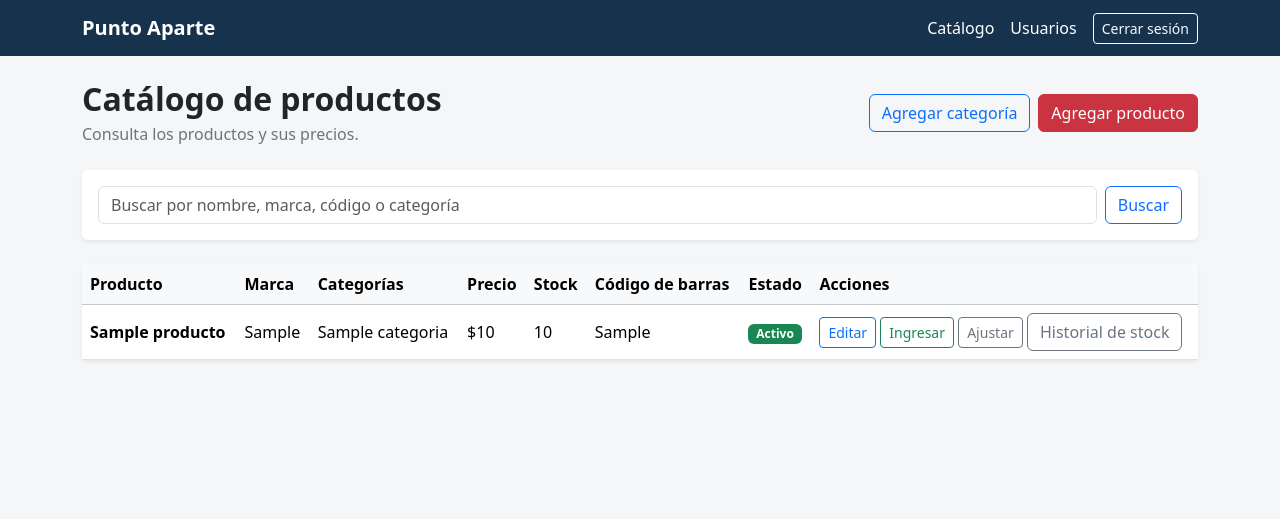
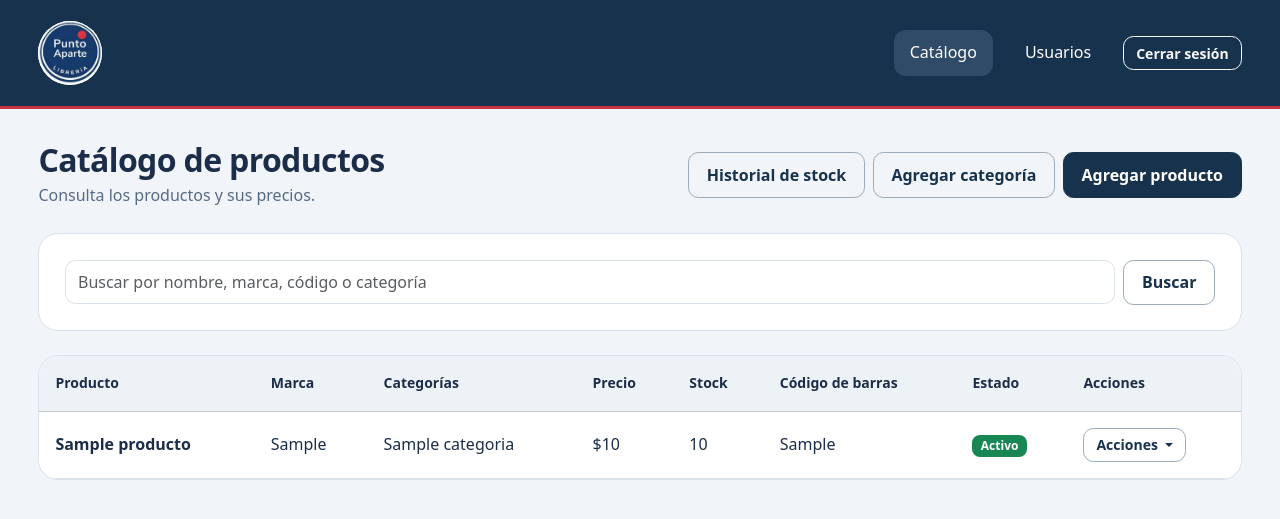
Before and after one commit to AlbertoCardenas19/punto-aparte, a Django app: page /catalogo/ in a window 1280 px wide. Shown: the top 519 px of the page. Run offline with Django 5.2, Linux system fonts and the light colour scheme; a user stored in the database is signed in; tables that the repository leaves empty hold one stand-in row (values such as "Sample post"); some libraries are stand-ins or nearby versions.

Commit message:
Unificar diseño de páginas existentes e integrar logo original

```diff
--- a/static/css/caja.css
+++ b/static/css/caja.css
@@ -19,3 +19,9 @@
 .pa-caja .pa-caja-total { font-size: clamp(1.4rem, 2vw, 1.8rem); gap: .75rem; flex-wrap: wrap; }
 .pa-caja .pa-caja-cobrar { --bs-btn-color: white; --bs-btn-bg: #13294c; --bs-btn-border-color: #13294c; --bs-btn-hover-color: white; --bs-btn-hover-bg: #203e65; --bs-btn-hover-border-color: #203e65; --bs-btn-active-color: white; --bs-btn-active-bg: #0c1c35; --bs-btn-active-border-color: #0c1c35; --bs-btn-focus-shadow-rgb: 19, 41, 76; min-height: 4.5rem; font-weight: 700; border-radius: .85rem; }
 @media (max-width: 575.98px) { .pa-caja .pa-caja-productos { grid-template-columns: 1fr; } }
+/* Encabezado de marca con navegación de alto contraste. */
+.pa-caja .pa-caja-cabecera { background: var(--pa-navy); color: #fff; border-bottom: 3px solid var(--pa-red); }
+.pa-caja .pa-caja-marca { display: flex; align-items: center; gap: 1rem; color: #fff; }
+.pa-caja .pa-caja-marca span { font-size: 1rem; font-weight: 500; }
+.pa-caja .pa-caja-cabecera nav a { color: #fff; }
+.pa-caja .pa-caja-cabecera nav a:hover, .pa-caja .pa-caja-cabecera nav a:focus-visible, .pa-caja .pa-caja-cabecera .pa-caja-activa { color: #fff; background: #304b68; }
--- /dev/null
+++ b/static/css/punto-aparte.css
@@ -0,0 +1,50 @@
+:root {
+    --pa-navy: #17324d;
+    --pa-red: #c93440;
+    --pa-ink: #1b2d48;
+    --pa-muted: #566b86;
+    --pa-border: #d9e1eb;
+    --pa-surface: #f1f4f8;
+}
+.pa-app { font-family: system-ui, -apple-system, "Segoe UI", sans-serif; color: var(--pa-ink); background: var(--pa-surface); line-height: 1.6; }
+.pa-app h1, .pa-app h2, .pa-app h3 { color: var(--pa-ink); letter-spacing: -.02em; }
+.pa-app .text-secondary { color: var(--pa-muted) !important; }
+.pa-app main.container { max-width: 1440px; padding: 2rem clamp(1rem, 3vw, 3rem) !important; }
+.pa-app .navbar-pa { background: var(--pa-navy); padding: 1rem 0; border-bottom: 3px solid var(--pa-red); }
+.pa-app .pa-nav-contenido { padding-inline: clamp(1rem, 3vw, 3rem); gap: 1rem; }
+.pa-app .pa-logo { width: 64px; height: 64px; object-fit: contain; border-radius: 50%; background: white; flex-shrink: 0; }
+.pa-app .pa-logo-acceso { width: 96px; height: 96px; margin-bottom: 1.5rem; }
+.pa-app .navbar .nav-link { color: #fff; padding: .65rem 1rem; border-radius: .75rem; }
+.pa-app .navbar .nav-link:hover, .pa-app .navbar .nav-link.active { background: #304b68; color: #fff; }
+.pa-app .card { border: 1px solid var(--pa-border); border-radius: 1.25rem; box-shadow: none; background: #fff; }
+.pa-app .card-body { padding: clamp(1.25rem, 2vw, 2rem); }
+.pa-app .card-title { font-weight: 700; margin-bottom: 1rem; }
+.pa-app .form-control, .pa-app .form-select { border-color: var(--pa-border); border-radius: .65rem; color: var(--pa-ink); min-height: 2.75rem; }
+.pa-app .form-control:focus, .pa-app .form-select:focus, .pa-app .form-check-input:focus { border-color: #60738e; box-shadow: 0 0 0 .25rem rgb(23 50 77 / 18%); }
+.pa-app label { font-weight: 500; margin-bottom: .4rem; }
+.pa-app form p { margin-bottom: 1.25rem; }
+.pa-app .helptext { display: block; font-size: .875rem; color: var(--pa-muted); margin-top: .4rem; }
+.pa-app .errorlist { color: #a92732; padding-left: 1.25rem; }
+.pa-app .form-check-input:checked { background-color: var(--pa-navy); border-color: var(--pa-navy); }
+.pa-app .btn { border-radius: .65rem; padding: .6rem 1.1rem; font-weight: 600; }
+.pa-app .btn-sm { padding: .35rem .75rem; font-size: .875rem; }
+.pa-app .btn-lg { padding: 1rem 1.5rem; font-size: 1.15rem; }
+.pa-app .btn-pa { --bs-btn-color: #fff; --bs-btn-bg: var(--pa-navy); --bs-btn-border-color: var(--pa-navy); --bs-btn-hover-color: #fff; --bs-btn-hover-bg: #294e70; --bs-btn-hover-border-color: #294e70; --bs-btn-active-color: #fff; --bs-btn-active-bg: #102438; --bs-btn-active-border-color: #102438; --bs-btn-disabled-color: #fff; --bs-btn-disabled-bg: var(--pa-navy); --bs-btn-disabled-border-color: var(--pa-navy); --bs-btn-focus-shadow-rgb: 23,50,77; }
+.pa-app .btn-outline-primary, .pa-app .btn-outline-secondary { --bs-btn-color: var(--pa-navy); --bs-btn-border-color: #9aabba; --bs-btn-hover-color: #fff; --bs-btn-hover-bg: var(--pa-navy); --bs-btn-hover-border-color: var(--pa-navy); --bs-btn-active-color: #fff; --bs-btn-active-bg: var(--pa-navy); --bs-btn-active-border-color: var(--pa-navy); --bs-btn-focus-shadow-rgb: 23,50,77; }
+.pa-app .btn-outline-danger { --bs-btn-color: #ad2431; --bs-btn-border-color: #ad2431; --bs-btn-hover-bg: #ad2431; --bs-btn-hover-border-color: #ad2431; --bs-btn-active-bg: #ad2431; --bs-btn-active-border-color: #ad2431; }
+.pa-app .table { --bs-table-color: var(--pa-ink); --bs-table-border-color: var(--pa-border); --bs-table-hover-bg: #f1f4f8; }
+.pa-app .table-light { --bs-table-bg: #edf2f7; --bs-table-color: var(--pa-ink); }
+.pa-app .table th { font-size: .875rem; font-weight: 600; white-space: nowrap; }
+.pa-app .table td, .pa-app .table th { padding: 1rem; }
+.pa-app .table-responsive { border-radius: 1.25rem; }
+.pa-app .badge { border-radius: .5rem; padding: .45em .7em; }
+.pa-app .text-bg-primary { background-color: var(--pa-navy) !important; }
+.pa-app code { color: var(--pa-navy); }
+.pa-app .alert { border-radius: .85rem; }
+.pa-app .page-link { color: var(--pa-navy); border-color: var(--pa-border); }
+.pa-app .dropdown-menu { border-color: var(--pa-border); border-radius: .75rem; padding: .5rem; }
+.pa-app .dropdown-item { border-radius: .4rem; padding: .6rem .9rem; }
+.pa-app .dropdown-item:active { background: var(--pa-navy); }
+.pa-app .pa-venta-total { font-size: 1.25rem; }
+.pa-app :is(a, button):focus-visible { outline: 3px solid #6f91b5; outline-offset: 3px; }
+@media (max-width: 575.98px) { .pa-app .navbar .pa-nav-contenido { align-items: flex-start; } .pa-app .table td, .pa-app .table th { padding: .75rem; } }
--- a/templates/base.html
+++ b/templates/base.html
@@ -7,49 +7,24 @@
     <meta name="viewport" content="width=device-width, initial-scale=1">
     <title>{% block title %}Punto Aparte{% endblock %}</title>
     <link rel="stylesheet" href="{% static 'vendor/bootstrap/css/bootstrap.min.css' %}">
-    <style>
-        :root {
-            --pa-navy: #17324d;
-            --pa-red: #c93440;
-        }
-
-        body {
-            background: #f4f6f8;
-        }
-
-        .navbar-pa {
-            background: var(--pa-navy);
-        }
-
-        .btn-pa {
-            color: #fff;
-            background: var(--pa-red);
-            border-color: var(--pa-red);
-        }
-
-        .btn-pa:hover {
-            color: #fff;
-            background: #a92732;
-            border-color: #a92732;
-        }
-    </style>
+    <link rel="stylesheet" href="{% static 'css/punto-aparte.css' %}">
     {% block extra_css %}{% endblock %}
 </head>
 
-<body class="{% block body_class %}{% endblock %}">
+<body class="pa-app {% block body_class %}{% endblock %}">
     {% block navigation %}
     <nav class="navbar navbar-expand-lg navbar-dark navbar-pa">
-        <div class="container">
-            <a class="navbar-brand fw-semibold" href="{% url 'inicio' %}">Punto Aparte</a>
+        <div class="container-fluid pa-nav-contenido">
+            <a class="navbar-brand fw-semibold" href="{% url 'inicio' %}"><img class="pa-logo" src="{% static 'img/logo_punto_aparte.jpg' %}" alt="Punto Aparte, librería"></a>
 
             {% if request.user.is_authenticated %}
-            <div class="d-flex align-items-center gap-3">
-                <a class="nav-link text-white" href="{% url 'catalogo:lista_productos' %}">
+            <div class="d-flex flex-wrap align-items-center gap-3">
+                <a class="nav-link {% if request.resolver_match.namespace == 'catalogo' %}active{% endif %}" {% if request.resolver_match.namespace == 'catalogo' %}aria-current="page"{% endif %} href="{% url 'catalogo:lista_productos' %}">
                     Catálogo
                 </a>
 
                 {% if request.user.rol == "JEFE" %}
-                <a class="nav-link text-white" href="{% url 'usuarios:lista' %}">
+                <a class="nav-link {% if request.resolver_match.namespace == 'usuarios' %}active{% endif %}" {% if request.resolver_match.namespace == 'usuarios' %}aria-current="page"{% endif %} href="{% url 'usuarios:lista' %}">
                     Usuarios
                 </a>
                 {% endif %}
--- a/templates/catalogo/formulario.html
+++ b/templates/catalogo/formulario.html
@@ -5,7 +5,7 @@
 {% block content %}
 <div class="row justify-content-center">
     <div class="col-12 col-lg-8">
-        <div class="card border-0 shadow-sm">
+        <div class="card">
             <div class="card-body p-4">
                 <h1 class="h3 fw-bold mb-4">{{ titulo }}</h1>
 
@@ -13,7 +13,7 @@
                     {% csrf_token %}
                     {{ form.as_p }}
 
-                    <div class="d-flex gap-2 mt-4">
+                    <div class="d-flex flex-wrap gap-2 mt-4">
                         <button class="btn btn-pa" type="submit">Guardar</button>
                         <a class="btn btn-outline-secondary" href="{% url 'catalogo:lista_productos' %}">
                             Cancelar
--- a/templates/catalogo/historial_stock.html
+++ b/templates/catalogo/historial_stock.html
@@ -11,7 +11,7 @@
     </a>
 </div>
 
-<div class="card border-0 shadow-sm">
+<div class="card">
     <div class="table-responsive">
         <table class="table table-hover align-middle mb-0">
             <thead class="table-light">
--- a/templates/catalogo/lista_productos.html
+++ b/templates/catalogo/lista_productos.html
@@ -10,7 +10,10 @@
     </div>
 
     {% if request.user.rol == "JEFE" %}
-    <div class="d-flex gap-2">
+    <div class="d-flex flex-wrap gap-2">
+        <a class="btn btn-outline-primary" href="{% url 'catalogo:historial_stock' %}">
+            Historial de stock
+        </a>
         <a class="btn btn-outline-primary" href="{% url 'catalogo:crear_categoria' %}">
             Agregar categoría
         </a>
@@ -21,7 +24,7 @@
     {% endif %}
 </div>
 
-<form method="get" class="card card-body border-0 shadow-sm mb-4">
+<form method="get" class="card card-body mb-4">
     <div class="row g-2">
         <div class="col">
             <label class="visually-hidden" for="q">Buscar producto</label>
@@ -34,7 +37,7 @@
     </div>
 </form>
 
-<div class="card border-0 shadow-sm">
+<div class="card">
     <div class="table-responsive">
         <table class="table table-hover align-middle mb-0">
             <thead class="table-light">
@@ -76,25 +79,24 @@
                         {% endif %}
                     </td>
                     <td>
-                        <a class="btn btn-sm btn-outline-primary"
-                            href="{% url 'catalogo:editar_producto' producto.id %}">
-                            Editar
-                        </a>
-                        <a class="btn btn-sm btn-outline-success" href="{% url 'catalogo:ingresar_stock' producto.id %}">
-                            Ingresar
-                        </a>
-                        <a class="btn btn-sm btn-outline-secondary" href="{% url 'catalogo:ajustar_stock' producto.id %}">
-                            Ajustar
-                        </a>
-                        <a class="btn btn-outline-secondary" href="{% url 'catalogo:historial_stock' %}">
-                            Historial de stock
-                        </a>
+                        <div class="dropdown">
+                            <button class="btn btn-sm btn-outline-primary dropdown-toggle" type="button"
+                                data-bs-toggle="dropdown" aria-expanded="false"
+                                aria-label="Acciones de {{ producto.nombre }}">
+                                Acciones
+                            </button>
+                            <ul class="dropdown-menu dropdown-menu-end">
+                                <li><a class="dropdown-item" href="{% url 'catalogo:editar_producto' producto.id %}">Editar</a></li>
+                                <li><a class="dropdown-item" href="{% url 'catalogo:ingresar_stock' producto.id %}">Ingresar stock</a></li>
+                                <li><a class="dropdown-item" href="{% url 'catalogo:ajustar_stock' producto.id %}">Ajustar stock</a></li>
+                            </ul>
+                        </div>
                     </td>
                     {% endif %}
                 </tr>
                 {% empty %}
                 <tr>
-                    <td colspan="7" class="text-center text-secondary py-4">
+                    <td colspan="{% if request.user.rol == 'JEFE' %}8{% else %}6{% endif %}" class="text-center text-secondary py-4">
                         No hay productos para mostrar.
                     </td>
                 </tr>
--- a/templates/catalogo/stock_formulario.html
+++ b/templates/catalogo/stock_formulario.html
@@ -5,7 +5,7 @@
 {% block content %}
 <div class="row justify-content-center">
     <div class="col-12 col-lg-7">
-        <div class="card border-0 shadow-sm">
+        <div class="card">
             <div class="card-body p-4">
                 <h1 class="h3 fw-bold mb-1">{{ titulo }}</h1>
                 <p class="text-secondary mb-4">
@@ -16,7 +16,7 @@
                     {% csrf_token %}
                     {{ form.as_p }}
 
-                    <div class="d-flex gap-2 mt-4">
+                    <div class="d-flex flex-wrap gap-2 mt-4">
                         <button class="btn btn-pa" type="submit">Guardar movimiento</button>
                         <a class="btn btn-outline-secondary" href="{% url 'catalogo:lista_productos' %}">
                             Cancelar
--- a/templates/inicio.html
+++ b/templates/inicio.html
@@ -13,7 +13,7 @@
 
 <div class="row g-3">
     <div class="col-12 col-md-6 col-xl-4">
-        <div class="card h-100 border-0 shadow-sm">
+        <div class="card h-100">
             <div class="card-body">
                 <h2 class="h5 card-title">Abrir caja</h2>
                 <a class="btn btn-pa" href="{% url 'ventas:caja' %}">Abrir caja</a>
@@ -22,7 +22,7 @@
     </div>
 
     <div class="col-12 col-md-6 col-xl-4">
-        <div class="card h-100 border-0 shadow-sm">
+        <div class="card h-100">
             <div class="card-body">
                 <h2 class="h5 card-title">Catálogo</h2>
                 <p class="card-text text-secondary">
@@ -37,7 +37,7 @@
 
     {% if request.user.rol == "JEFE" %}
     <div class="col-12 col-md-6 col-xl-4">
-        <div class="card h-100 border-0 shadow-sm">
+        <div class="card h-100">
             <div class="card-body">
                 <h2 class="h5 card-title">Usuarios</h2>
                 <p class="card-text text-secondary">
--- a/templates/registration/login.html
+++ b/templates/registration/login.html
@@ -12,7 +12,7 @@
 {% block content %}
 <section class="pa-acceso-tarjeta" aria-labelledby="titulo-acceso">
     <header class="pa-acceso-identidad">
-        {# Identidad temporal en texto: falta el archivo original del logo. #}
+        <img class="pa-logo pa-logo-acceso" src="{% static 'img/logo_punto_aparte.jpg' %}" alt="Punto Aparte, librería">
         <h1 id="titulo-acceso">Punto Aparte</h1>
         <p>Acceso al sistema de caja</p>
     </header>
--- a/templates/usuarios/formulario.html
+++ b/templates/usuarios/formulario.html
@@ -5,7 +5,7 @@
 {% block content %}
 <div class="row justify-content-center">
     <div class="col-12 col-lg-8">
-        <div class="card border-0 shadow-sm">
+        <div class="card">
             <div class="card-body p-4">
                 <h1 class="h3 fw-bold mb-4">{{ titulo }}</h1>
 
@@ -13,7 +13,7 @@
                     {% csrf_token %}
                     {{ form.as_p }}
 
-                    <div class="d-flex gap-2 mt-4">
+                    <div class="d-flex flex-wrap gap-2 mt-4">
                         <button class="btn btn-pa" type="submit">Guardar</button>
                         <a class="btn btn-outline-secondary" href="{% url 'usuarios:lista' %}">
                             Cancelar
--- a/templates/usuarios/lista.html
+++ b/templates/usuarios/lista.html
@@ -11,7 +11,7 @@
     <a class="btn btn-pa" href="{% url 'usuarios:crear' %}">Crear cuenta</a>
 </div>
 
-<div class="card border-0 shadow-sm">
+<div class="card">
     <div class="table-responsive">
         <table class="table table-hover align-middle mb-0">
             <thead class="table-light">
--- a/templates/ventas/caja.html
+++ b/templates/ventas/caja.html
@@ -8,8 +8,8 @@
 {% block main_class %}pa-caja-contenido{% endblock %}
 {% block navigation %}
 <header class="pa-caja-cabecera">
-    {# Identidad temporal: no hay un archivo independiente del logo. #}
-    <a class="pa-caja-marca" href="{% url 'inicio' %}">Punto Aparte<small>Sistema de caja</small></a>
+
+    <a class="pa-caja-marca" href="{% url 'inicio' %}"><img class="pa-logo" src="{% static 'img/logo_punto_aparte.jpg' %}" alt="Punto Aparte, librería"><span>Sistema de caja</span></a>
     <nav aria-label="Navegación de caja" class="d-flex flex-wrap gap-2">
         <a class="pa-caja-activa" href="{% url 'ventas:caja' %}" aria-current="page">Venta</a>
         <a href="{% url 'catalogo:lista_productos' %}">Productos</a>
@@ -17,7 +17,7 @@
     </nav>
     <div class="d-flex flex-wrap align-items-center gap-3">
         <span>Caja · {{ request.user.get_full_name|default:request.user.username }}</span>
-        <form method="post" action="{% url 'logout' %}">{% csrf_token %}<button class="btn btn-sm btn-outline-secondary" type="submit">Cerrar sesión</button></form>
+        <form method="post" action="{% url 'logout' %}">{% csrf_token %}<button class="btn btn-sm btn-outline-light" type="submit">Cerrar sesión</button></form>
     </div>
 </header>
 {% endblock %}
--- a/templates/ventas/detalle.html
+++ b/templates/ventas/detalle.html
@@ -5,7 +5,7 @@
 {% block content %}
 <div class="row justify-content-center">
     <div class="col-12 col-lg-8">
-        <div class="card border-0 shadow-sm">
+        <div class="card">
             <div class="card-body p-4">
                 <div class="d-flex justify-content-between align-items-start mb-4">
                     <div>
@@ -42,7 +42,7 @@
                             </tr>
                             {% endfor %}
                         </tbody>
-                        <tfoot>
+                        <tfoot class="pa-venta-total">
                             <tr class="fw-bold">
                                 <td colspan="3" class="text-end">Total</td>
                                 <td>${{ venta.total }}</td>
```
Also changed, not shown: static/img/logo_punto_aparte.jpg (added).
